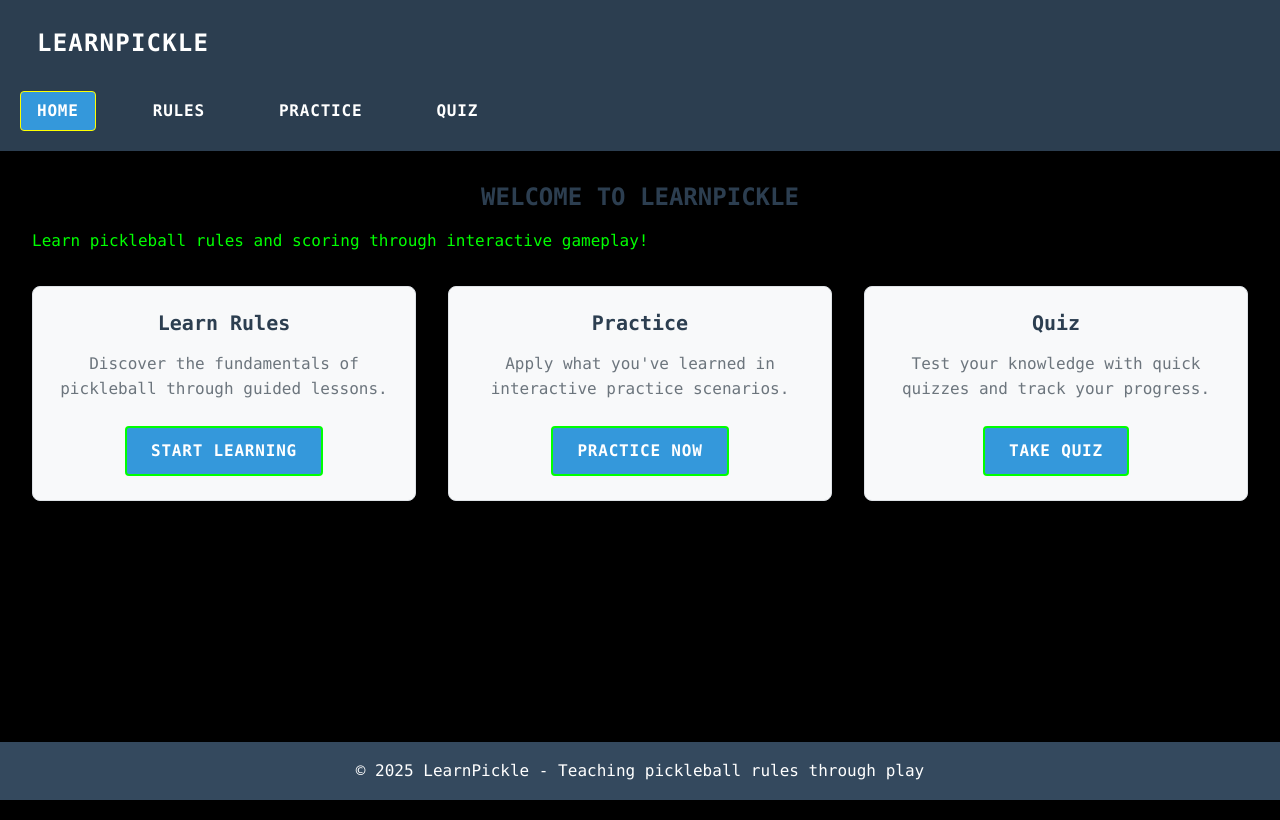
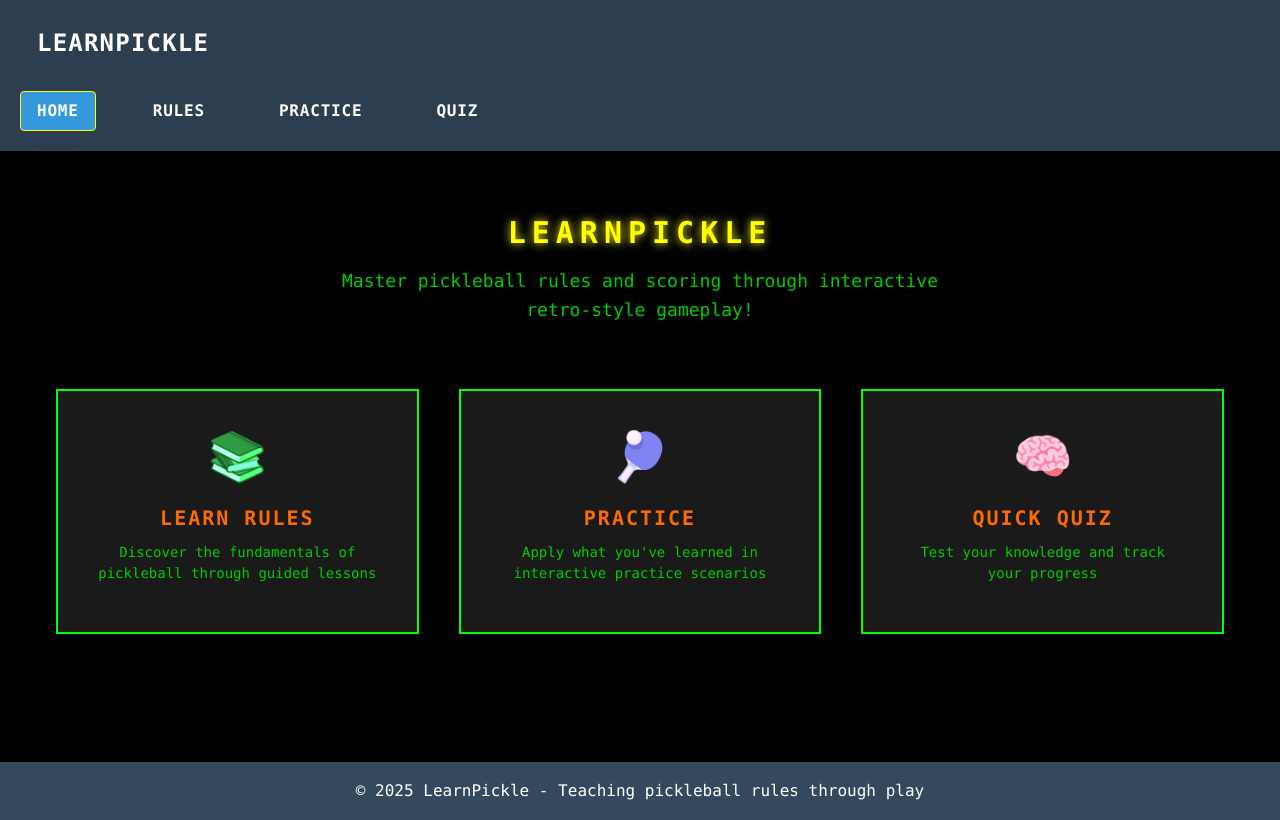
Before and after one commit to Stephen-Ch/pickleball, an Angular app: page / in a window 1280 px wide. Built offline with nearby package versions, Linux system fonts and the light colour scheme.

Commit message:
feat(home): CTA grid for Learn Rules/Practice/Quick Quiz with a11y labels

```diff
--- a/src/app/home/home.html
+++ b/src/app/home/home.html
@@ -1,24 +1,43 @@
 <app-shell>
-  <h2>Welcome to LearnPickle</h2>
-  <p>Learn pickleball rules and scoring through interactive gameplay!</p>
+  <main class="home-content">
+    <header class="hero">
+      <h1>LearnPickle</h1>
+      <p class="hero-subtitle">Master pickleball rules and scoring through interactive retro-style gameplay!</p>
+    </header>
 
-  <div class="feature-cards">
-    <div class="card">
-      <h3>Learn Rules</h3>
-      <p>Discover the fundamentals of pickleball through guided lessons.</p>
-      <a routerLink="/rules" class="btn">Start Learning</a>
-    </div>
+    <section class="cta-grid" aria-label="Choose your learning path">
+      <a
+        routerLink="/rules"
+        class="cta-button cta-learn"
+        aria-label="Learn pickleball rules and fundamentals"
+        tabindex="0"
+      >
+        <div class="cta-icon" aria-hidden="true">📚</div>
+        <h2 class="cta-title">Learn Rules</h2>
+        <p class="cta-description">Discover the fundamentals of pickleball through guided lessons</p>
+      </a>
 
-    <div class="card">
-      <h3>Practice</h3>
-      <p>Apply what you've learned in interactive practice scenarios.</p>
-      <a routerLink="/practice" class="btn">Practice Now</a>
-    </div>
+      <a
+        routerLink="/practice"
+        class="cta-button cta-practice"
+        aria-label="Practice pickleball skills with interactive scenarios"
+        tabindex="0"
+      >
+        <div class="cta-icon" aria-hidden="true">🏓</div>
+        <h2 class="cta-title">Practice</h2>
+        <p class="cta-description">Apply what you've learned in interactive practice scenarios</p>
+      </a>
 
-    <div class="card">
-      <h3>Quiz</h3>
-      <p>Test your knowledge with quick quizzes and track your progress.</p>
-      <a routerLink="/quiz" class="btn">Take Quiz</a>
-    </div>
-  </div>
+      <a
+        routerLink="/quiz"
+        class="cta-button cta-quiz"
+        aria-label="Test your pickleball knowledge with quick quizzes"
+        tabindex="0"
+      >
+        <div class="cta-icon" aria-hidden="true">🧠</div>
+        <h2 class="cta-title">Quick Quiz</h2>
+        <p class="cta-description">Test your knowledge and track your progress</p>
+      </a>
+    </section>
+  </main>
 </app-shell>
--- a/src/app/home/home.scss
+++ b/src/app/home/home.scss
@@ -1,54 +1,200 @@
-h2 {
-  text-align: center;
-  color: #2c3e50;
-  margin-bottom: 1rem;
+@use '../../styles/tokens' as *;
+
+.home-content {
+  max-width: 1200px;
+  margin: 0 auto;
+  padding: $space-8 $space-4;
 }
 
-.feature-cards {
-  display: grid;
-  grid-template-columns: repeat(auto-fit, minmax(250px, 1fr));
-  gap: 2rem;
-  margin-top: 2rem;
+.hero {
+  text-align: center;
+  margin-bottom: $space-16;
+
+  h1 {
+    font-size: clamp($font-size-2xl, 4vw, $font-size-3xl);
+    color: $color-accent-yellow;
+    text-transform: uppercase;
+    letter-spacing: 0.2em;
+    margin-bottom: $space-4;
+    text-shadow: 0 0 10px currentColor;
+  }
+
+  .hero-subtitle {
+    font-size: $font-size-lg;
+    color: $color-text-secondary;
+    max-width: 600px;
+    margin: 0 auto;
+    line-height: 1.6;
+  }
 }
 
-.card {
-  background: #f8f9fa;
-  border: 1px solid #dee2e6;
-  border-radius: 8px;
-  padding: 1.5rem;
-  text-align: center;
-  box-shadow: 0 2px 4px rgba(0, 0, 0, 0.1);
-  transition: transform 0.2s, box-shadow 0.2s;
+.cta-grid {
+  display: grid;
+  grid-template-columns: repeat(auto-fit, minmax(300px, 1fr));
+  gap: $space-8;
+  margin-bottom: $space-16;
+
+  @media (min-width: $breakpoint-md) {
+    grid-template-columns: repeat(3, 1fr);
+    gap: $space-10;
+  }
 }
 
-.card:hover {
-  transform: translateY(-2px);
-  box-shadow: 0 4px 8px rgba(0, 0, 0, 0.15);
+.cta-button {
+  display: flex;
+  flex-direction: column;
+  align-items: center;
+  text-align: center;
+  padding: $space-8;
+  border: $border-width-thick $border-style $color-text-primary;
+  background-color: $color-bg-secondary;
+  color: $color-text-primary;
+  text-decoration: none;
+
+  transition: all $duration-normal $ease-out;
+  position: relative;
+  overflow: hidden;
+
+  // Retro scan line effect
+  &::before {
+    content: '';
+    position: absolute;
+    top: 0;
+    left: -100%;
+    width: 100%;
+    height: 100%;
+    background: linear-gradient(
+      90deg,
+      transparent,
+      rgba($color-accent-cyan, 0.1),
+      transparent
+    );
+    transition: left $duration-slow $ease-out;
+  }
+
+  &:hover {
+    border-color: $color-hover;
+    background-color: rgba($color-hover, 0.1);
+    transform: translateY(-2px);
+    box-shadow: 0 4px 12px rgba($color-hover, 0.3);
+
+    &::before {
+      left: 100%;
+    }
+
+    .cta-icon {
+      transform: scale(1.1) rotate(5deg);
+    }
+
+    .cta-title {
+      color: $color-hover;
+    }
+  }
+
+  &:focus {
+    outline: $focus-outline;
+    outline-offset: $focus-offset;
+    border-color: $color-focus;
+    background-color: rgba($color-focus, 0.1);
+
+    .cta-title {
+      color: $color-focus;
+    }
+  }
+
+  &:active {
+    transform: translateY(0);
+    border-color: $color-active;
+
+    .cta-title {
+      color: $color-active;
+    }
+  }
 }
 
-.card h3 {
-  color: #2c3e50;
-  margin-bottom: 1rem;
+.cta-icon {
+  font-size: 3rem;
+  margin-bottom: $space-4;
+  transition: transform $duration-normal $ease-out;
+  filter: grayscale(100%) sepia(100%) hue-rotate(120deg) saturate(300%);
 }
 
-.card p {
-  color: #6c757d;
-  margin-bottom: 1.5rem;
+.cta-title {
+  font-size: $font-size-xl;
+  font-weight: bold;
+  text-transform: uppercase;
+  letter-spacing: 0.1em;
+  margin-bottom: $space-3;
+  transition: color $duration-normal $ease-out;
 }
 
-.btn {
-  display: inline-block;
-  background: #3498db;
-  color: white;
-  padding: 0.75rem 1.5rem;
-  text-decoration: none;
-  border-radius: 4px;
-  transition: background-color 0.2s;
+.cta-description {
+  font-size: $font-size-sm;
+  color: $color-text-secondary;
+  line-height: 1.5;
+  max-width: 280px;
 }
 
-.btn:hover,
-.btn:focus {
-  background: #2980b9;
-  outline: 2px solid #3498db;
-  outline-offset: 2px;
+// Specific CTA styling
+.cta-learn {
+  .cta-icon {
+    filter: grayscale(100%) sepia(100%) hue-rotate(80deg) saturate(300%);
+  }
+
+  &:hover .cta-icon {
+    filter: grayscale(0%) sepia(100%) hue-rotate(80deg) saturate(300%);
+  }
 }
+
+.cta-practice {
+  .cta-icon {
+    filter: grayscale(100%) sepia(100%) hue-rotate(200deg) saturate(300%);
+  }
+
+  &:hover .cta-icon {
+    filter: grayscale(0%) sepia(100%) hue-rotate(200deg) saturate(300%);
+  }
+}
+
+.cta-quiz {
+  .cta-icon {
+    filter: grayscale(100%) sepia(100%) hue-rotate(300deg) saturate(300%);
+  }
+
+  &:hover .cta-icon {
+    filter: grayscale(0%) sepia(100%) hue-rotate(300deg) saturate(300%);
+  }
+}
+
+// High contrast mode adjustments
+@media (prefers-contrast: high) {
+  .cta-button {
+    border-width: $border-width-focus;
+
+    &:hover {
+      background-color: $color-text-primary;
+      color: $color-bg-primary;
+    }
+  }
+
+  .cta-icon {
+    filter: none;
+  }
+}
+
+// Reduced motion support
+@media (prefers-reduced-motion: reduce) {
+  .cta-button {
+    &::before {
+      display: none;
+    }
+
+    &:hover {
+      transform: none;
+    }
+
+    .cta-icon {
+      transition: none;
+    }
+  }
+}
```
